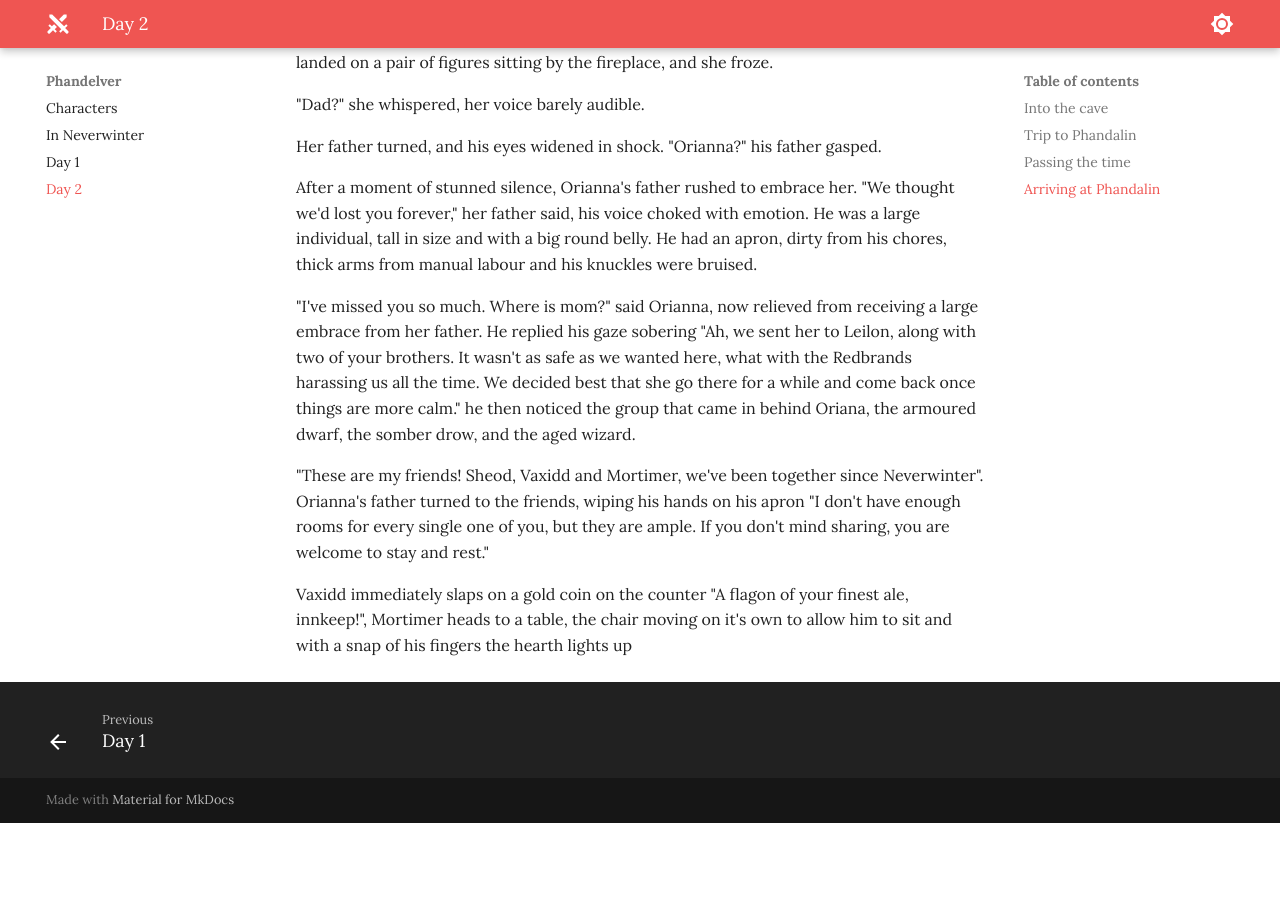
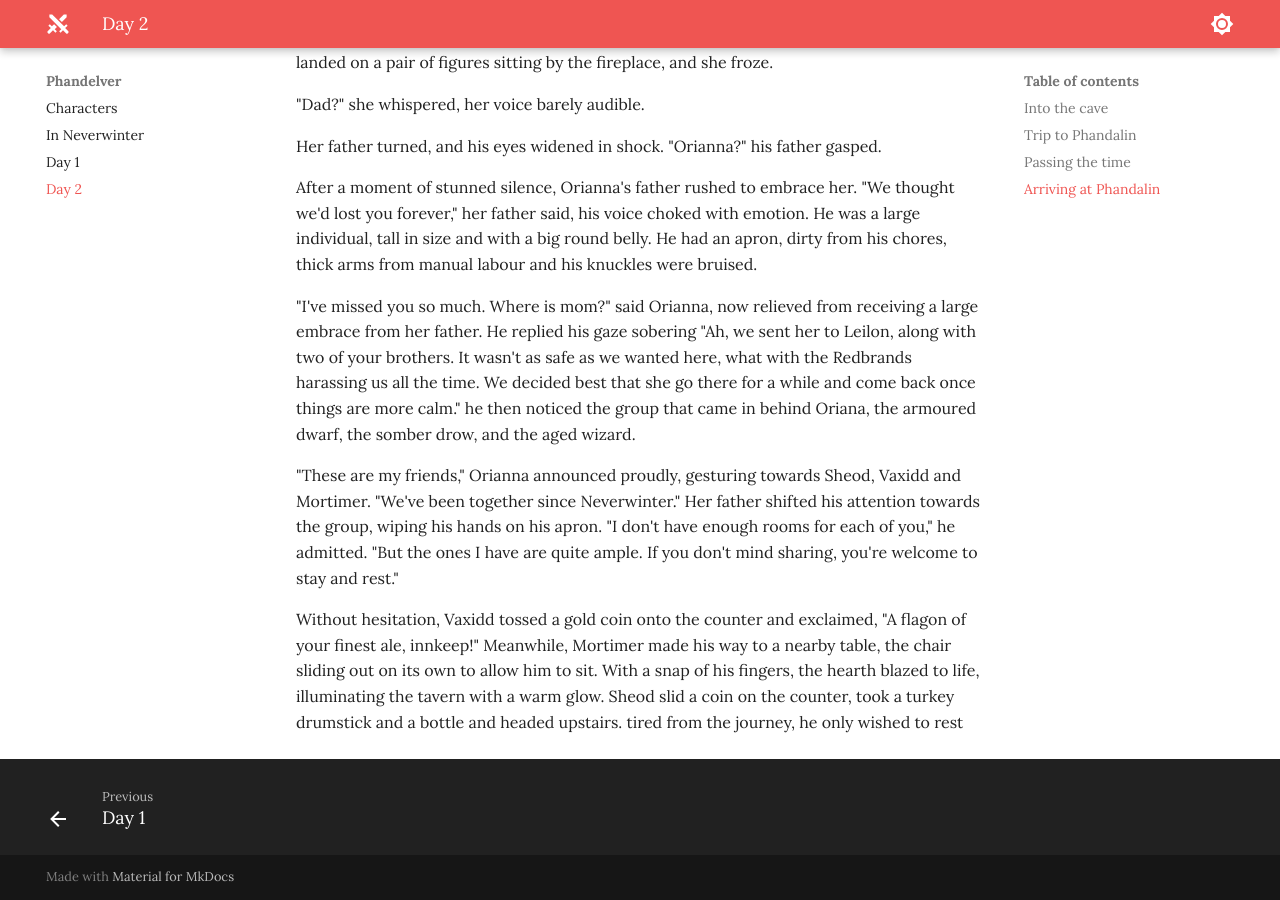
Before and after one commit to jonasmcferreira/adventures, an MkDocs documentation site: the page built from docs/phandelver/02.md, in a window 1280 px wide and 900 px high, scrolled down 10826 px. Built offline with MkDocs 1.6.1 and Material for MkDocs 9.7.7, drawn with Linux system fonts in a browser that asks for light colours; before the commit the page ends 11649 px from its top, so only the background shows below that.

Commit message:
modified docs/phandelver/02.md modified docs/phandelver/characters.md

```diff
--- a/docs/phandelver/02.md
+++ b/docs/phandelver/02.md
@@ -234,6 +234,6 @@ After a moment of stunned silence, Orianna's father rushed to embrace her. "We t
 
 "I've missed you so much. Where is mom?" said Orianna, now relieved from receiving a large embrace from her father. He replied his gaze sobering "Ah, we sent her to Leilon, along with two of your brothers. It wasn't as safe as we wanted here, what with the Redbrands harassing us all the time. We decided best that she go there for a while and come back once things are more calm." he then noticed the group that came in behind Oriana, the armoured dwarf, the somber drow, and the aged wizard.
 
-"These are my friends! Sheod, Vaxidd and Mortimer, we've been together since Neverwinter". Orianna's father turned to the friends, wiping his hands on his apron "I don't have enough rooms for every single one of you, but they are ample. If you don't mind sharing, you are welcome to stay and rest."
+"These are my friends," Orianna announced proudly, gesturing towards Sheod, Vaxidd and Mortimer. "We've been together since Neverwinter." Her father shifted his attention towards the group, wiping his hands on his apron. "I don't have enough rooms for each of you," he admitted. "But the ones I have are quite ample. If you don't mind sharing, you're welcome to stay and rest."
 
-Vaxidd immediately slaps on a gold coin on the counter "A flagon of your finest ale, innkeep!", Mortimer heads to a table, the chair moving on it's own to allow him to sit and with a snap of his fingers the hearth lights up
+Without hesitation, Vaxidd tossed a gold coin onto the counter and exclaimed, "A flagon of your finest ale, innkeep!" Meanwhile, Mortimer made his way to a nearby table, the chair sliding out on its own to allow him to sit. With a snap of his fingers, the hearth blazed to life, illuminating the tavern with a warm glow. Sheod slid a coin on the counter, took a turkey drumstick and a bottle and headed upstairs. tired from the journey, he only wished to rest
```
Also changed, not shown: docs/phandelver/characters.md (+0 -10 lines).
